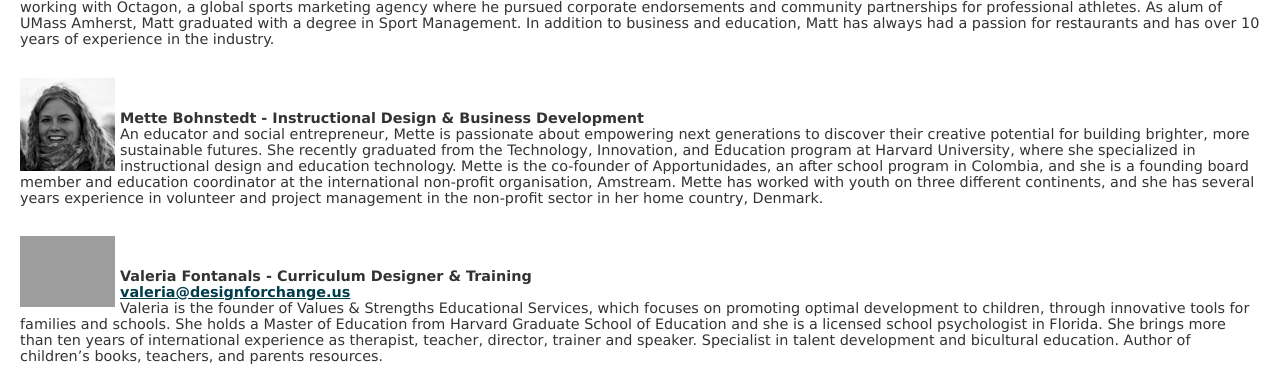
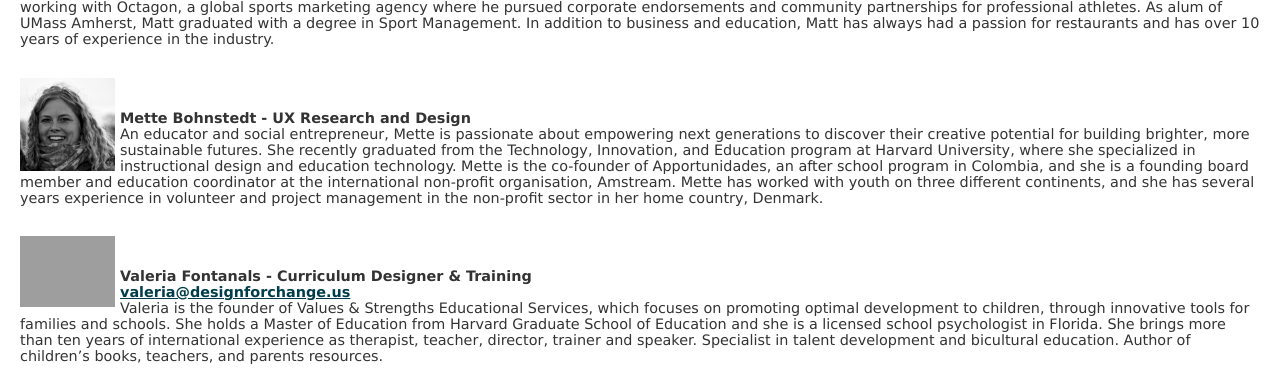
Before and after one commit to harrisonj/Design-for-Change-USA, a CakePHP app: the page made by app/View/Pages/aboutus.ctp in a window 1280 px wide. Shown: the part 494-862 px from the top of the page. Run offline with PHP 8.4 and a stand-in for CakePHP, Linux system fonts and the light colour scheme; the template is opened without the code that fills it, so the values that code supplies are empty; some libraries are stand-ins or nearby versions; grey boxes are pictures that could not be loaded.

Commit message:
mette title

```diff
--- a/app/View/Pages/aboutus.ctp
+++ b/app/View/Pages/aboutus.ctp
@@ -37,7 +37,7 @@
 		</div>
 		<div class="normaltext">
 			<br><br>
-			<b>Mette Bohnstedt - Instructional Design & Business Development</b><br>
+			<b>Mette Bohnstedt - UX Research and Design</b><br>
             An educator and social entrepreneur, Mette is passionate about empowering next generations to discover their creative potential for building brighter, more sustainable futures. She recently graduated from the Technology, Innovation, and Education program at Harvard University, where she specialized in instructional design and education technology. Mette is the co-founder of Apportunidades, an after school program in Colombia, and she is a founding board member and education coordinator at the international non-profit organisation, Amstream. Mette has worked with youth on three different continents, and she has several years experience in volunteer and project management in the non-profit sector in her home country, Denmark.
             <p>&nbsp;</p>
 		</div>
```
